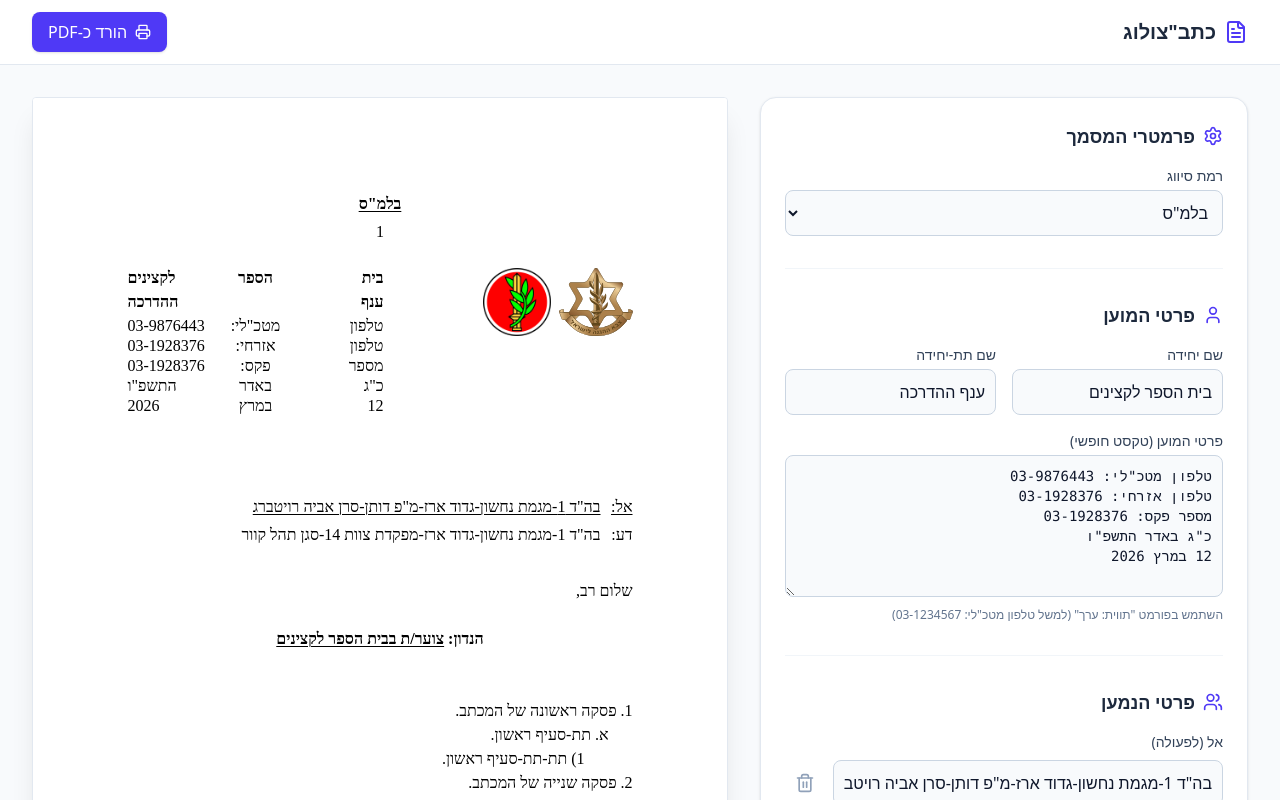
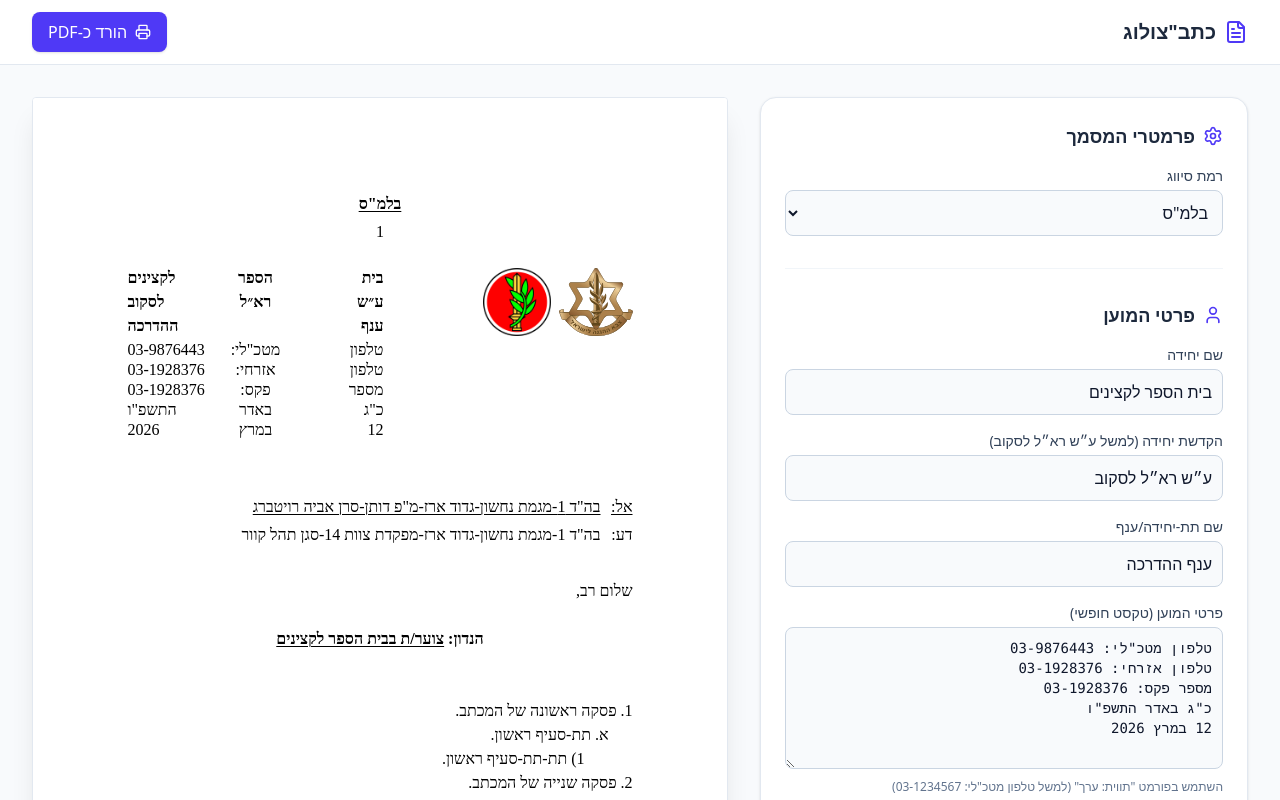
Before and after one commit to DolevCohen2104/Katbatz, a React (Vite) app: page / in a window 1280 px wide. Shown: the top 800 px of the page. Built offline with nearby package versions, Linux system fonts and the light colour scheme; a web font is replaced by a local one.

Commit message:
first push

```diff
--- a/src/App.tsx
+++ b/src/App.tsx
@@ -22,6 +22,7 @@ function cn(...inputs: ClassValue[]) {
 interface DocumentData {
   classification: string;
   unitName: string;
+  unitHonoring: string;
   subUnitName: string;
   senderDetailsText: string;
   toRecipients: { value: string }[];
@@ -41,6 +42,7 @@ const STORAGE_KEY = 'katbatzolog_data';
 const defaultValues: DocumentData = {
   classification: 'בלמ"ס',
   unitName: 'בית הספר לקצינים',
+  unitHonoring: 'ע״ש רא״ל לסקוב',
   subUnitName: 'ענף ההדרכה',
   senderDetailsText: `טלפון מטכ"לי: 03-9876443
 טלפון אזרחי: 03-1928376
@@ -143,23 +145,30 @@ export default function App() {
     // Clone the preview element and force A4 dimensions in pixels
     const clone = element.cloneNode(true) as HTMLElement;
     clone.style.width = '794px';       // A4 width at 96 DPI
-    clone.style.height = '1122px';     // Strict A4 height to prevent blank extra page
-    clone.style.overflow = 'hidden';
-    clone.style.position = 'relative'; // Required for absolute footer
-    clone.style.padding = '2.5cm';     // Ensure strict margin padding
+    clone.style.height = 'auto';       // Allow growth for multiple pages
+    clone.style.overflow = 'visible';
+    clone.style.position = 'relative';
+    clone.style.padding = '2.5cm';     // Restore strict margin padding
     clone.style.boxSizing = 'border-box';
     clone.style.backgroundColor = '#ffffff';
-    clone.style.minHeight = '';
     clone.classList.remove('w-full', 'w-[210mm]', 'max-w-[210mm]');
 
-    // 1. Move To/CC blocks higher by shrinking the Header gap (moderate lift to avoid overlap)
+    // 1. Shrink header height on clone to prevent overlapping To/CC blocks
     const headerBlock = clone.querySelector('.h-\\[8cm\\]') as HTMLElement;
     if (headerBlock) {
       headerBlock.classList.remove('h-[8cm]');
-      headerBlock.style.height = '6.5cm'; // Leaves enough room for sender details
+      headerBlock.style.height = '6.5cm';
     }
 
-    // 2. Fix Underline Strikethrough by replacing with tighter border-bottom spans
+    // Ensure the table inside the clone allows for page breaks
+    const table = clone.querySelector('table');
+    if (table) {
+      table.style.width = '100%';
+      table.style.tableLayout = 'fixed';
+      table.style.borderCollapse = 'collapse';
+    }
+
+    // Fix Underline Strikethrough by replacing with tighter border-bottom spans
     const underlineEls = clone.querySelectorAll('.underline');
     underlineEls.forEach(el => {
       const htmlEl = el as HTMLElement;
@@ -172,7 +181,7 @@ export default function App() {
             const span = document.createElement('span');
             span.innerHTML = node.innerHTML;
             span.style.borderBottom = '1px solid black';
-            span.style.paddingBottom = '0.1em'; // Tighter to text to avoid overlap with lines below
+            span.style.paddingBottom = '0.1em';
             span.style.display = 'inline-block';
             node.innerHTML = '';
             node.appendChild(span);
@@ -184,31 +193,19 @@ export default function App() {
       }
     });
 
-    // 3. Prevent margin-collapse for empty lines in HTML2Canvas
+    // 3. Prevent margin-collapse and enforce line-height for empty lines
     const bodyContainer = clone.querySelector('.text-justify');
     if (bodyContainer) {
+       (bodyContainer as HTMLElement).style.lineHeight = '1.5';
+       (bodyContainer as HTMLElement).style.pageBreakInside = 'auto'; // Ensure it can break
        Array.from(bodyContainer.children).forEach(line => {
+           const lineEl = line as HTMLElement;
+           lineEl.style.lineHeight = '1.5';
+           lineEl.style.pageBreakInside = 'auto';
            if (!line.textContent?.trim()) {
-               (line as HTMLElement).innerHTML = '<div style="height: 1.5rem"></div>'; // Explicit spacer
+               lineEl.innerHTML = '<div style="height: 1.5em"></div>';
            }
        });
-    }
-
-    // 4. Pin Footer/Slogan strictly to the center bottom of the clone layer
-    const sloganDiv = clone.querySelector('tfoot .text-center.font-bold') as HTMLElement;
-    if (sloganDiv) {
-      // Detach slogan from the table and pin it directly to the A4 page root
-      sloganDiv.style.position = 'absolute';
-      sloganDiv.style.bottom = '2.5cm';
-      sloganDiv.style.left = '0';
-      sloganDiv.style.right = '0';
-      sloganDiv.style.textAlign = 'center';
-      sloganDiv.style.width = '100%';
-      clone.appendChild(sloganDiv);
-
-      // Hide the old tfoot structure to prevent double rendering
-      const tfoot = clone.querySelector('tfoot') as HTMLElement;
-      if (tfoot) tfoot.style.display = 'none';
     }
 
     wrapper.appendChild(clone);
@@ -218,7 +215,8 @@ export default function App() {
       filename: 'military_document.pdf',
       image: { type: 'jpeg' as const, quality: 1.0 },
       html2canvas: { scale: 3, useCORS: true, windowWidth: 794 },
-      jsPDF: { unit: 'mm' as const, format: 'a4' as const, orientation: 'portrait' as const }
+      jsPDF: { unit: 'mm' as const, format: 'a4' as const, orientation: 'portrait' as const },
+      pagebreak: { mode: ['css', 'legacy'] }
     };
 
     try {
@@ -289,13 +287,17 @@ export default function App() {
                   <h2 className="text-lg font-semibold text-slate-800">פרטי המוען</h2>
                 </div>
                 <div className="space-y-4">
-                  <div className="grid grid-cols-2 gap-4">
-                    <div className="col-span-2 sm:col-span-1">
+                  <div className="grid grid-cols-1 gap-4">
+                    <div>
                       <label className="block text-sm font-medium text-slate-700 mb-1">שם יחידה</label>
                       <input type="text" {...register('unitName')} className="w-full rounded-lg border-slate-300 border p-2.5 focus:ring-2 focus:ring-indigo-500 outline-none bg-slate-50" />
                     </div>
-                    <div className="col-span-2 sm:col-span-1">
-                      <label className="block text-sm font-medium text-slate-700 mb-1">שם תת-יחידה</label>
+                    <div>
+                      <label className="block text-sm font-medium text-slate-700 mb-1">הקדשת יחידה (למשל ע״ש רא״ל לסקוב)</label>
+                      <input type="text" {...register('unitHonoring')} className="w-full rounded-lg border-slate-300 border p-2.5 focus:ring-2 focus:ring-indigo-500 outline-none bg-slate-50" />
+                    </div>
+                    <div>
+                      <label className="block text-sm font-medium text-slate-700 mb-1">שם תת-יחידה/ענף</label>
                       <input type="text" {...register('subUnitName')} className="w-full rounded-lg border-slate-300 border p-2.5 focus:ring-2 focus:ring-indigo-500 outline-none bg-slate-50" />
                     </div>
                   </div>
@@ -510,6 +512,16 @@ export default function App() {
                                       </td>
                                     ))}
                                   </tr>
+                                  {/* Unit Honoring Row */}
+                                  {data.unitHonoring && (
+                                    <tr>
+                                      {splitToThree(data.unitHonoring).map((part, i) => (
+                                        <td key={i} className={cn("w-1/3 font-bold pb-1 whitespace-nowrap align-top", i === 0 ? "text-right" : i === 1 ? "text-center" : "text-left")}>
+                                          {part}
+                                        </td>
+                                      ))}
+                                    </tr>
+                                  )}
                                   {/* Sub-Unit Name Row */}
                                   {data.subUnitName && (
                                     <tr>
@@ -613,7 +625,8 @@ export default function App() {
                                 return (
                                   <div key={i} style={{
                                       paddingRight: paddingRight,
-                                      marginBottom: isEmptyBlockSpacing ? '1.5em' : '0'
+                                      marginBottom: isEmptyBlockSpacing ? '1.5em' : '0',
+                                      lineHeight: '1.5'
                                   }}>
                                     {trimmedLine || '\u00A0'}
                                   </div>
```
Also changed, not shown: 2 other files (tests, documents, lock files or other folders).
